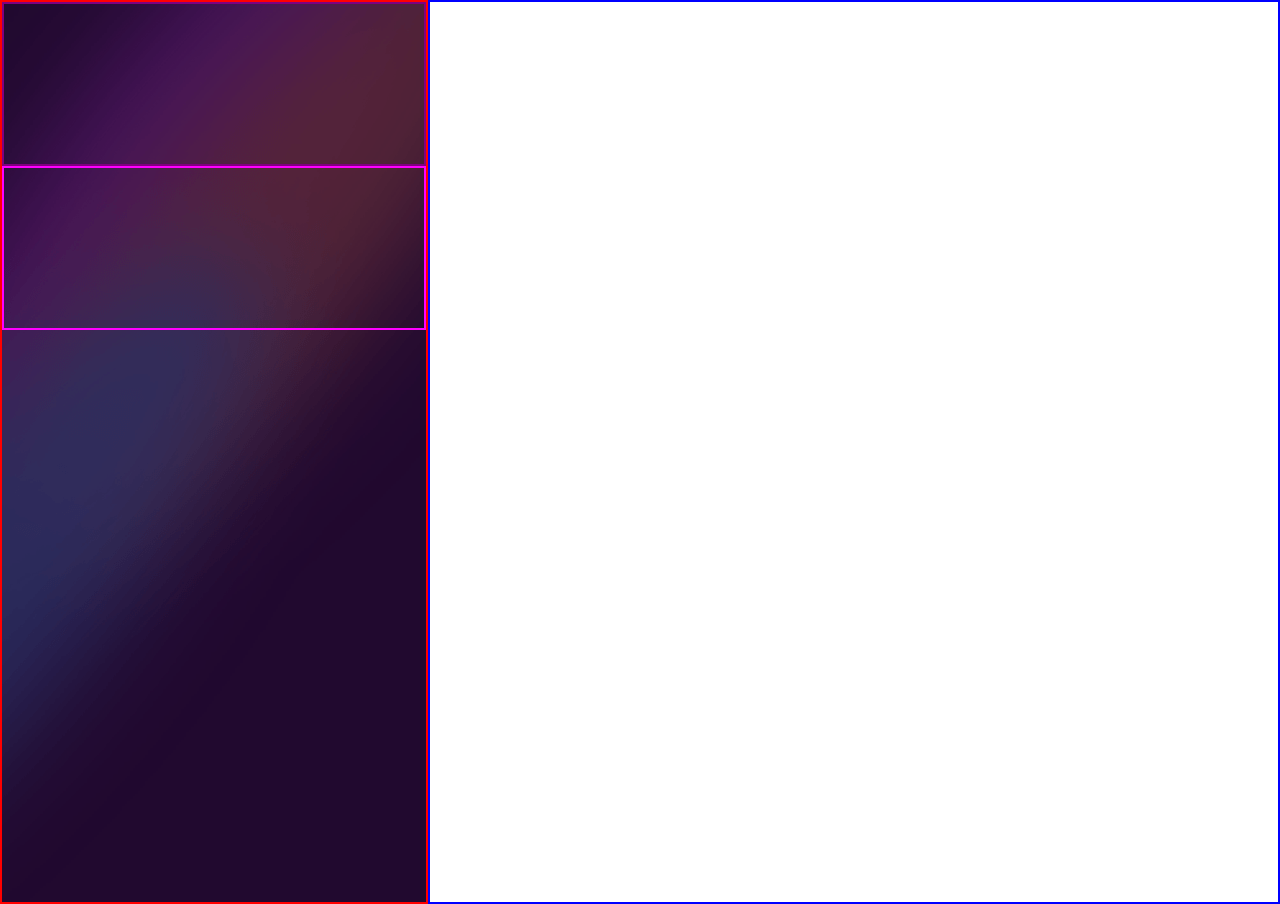
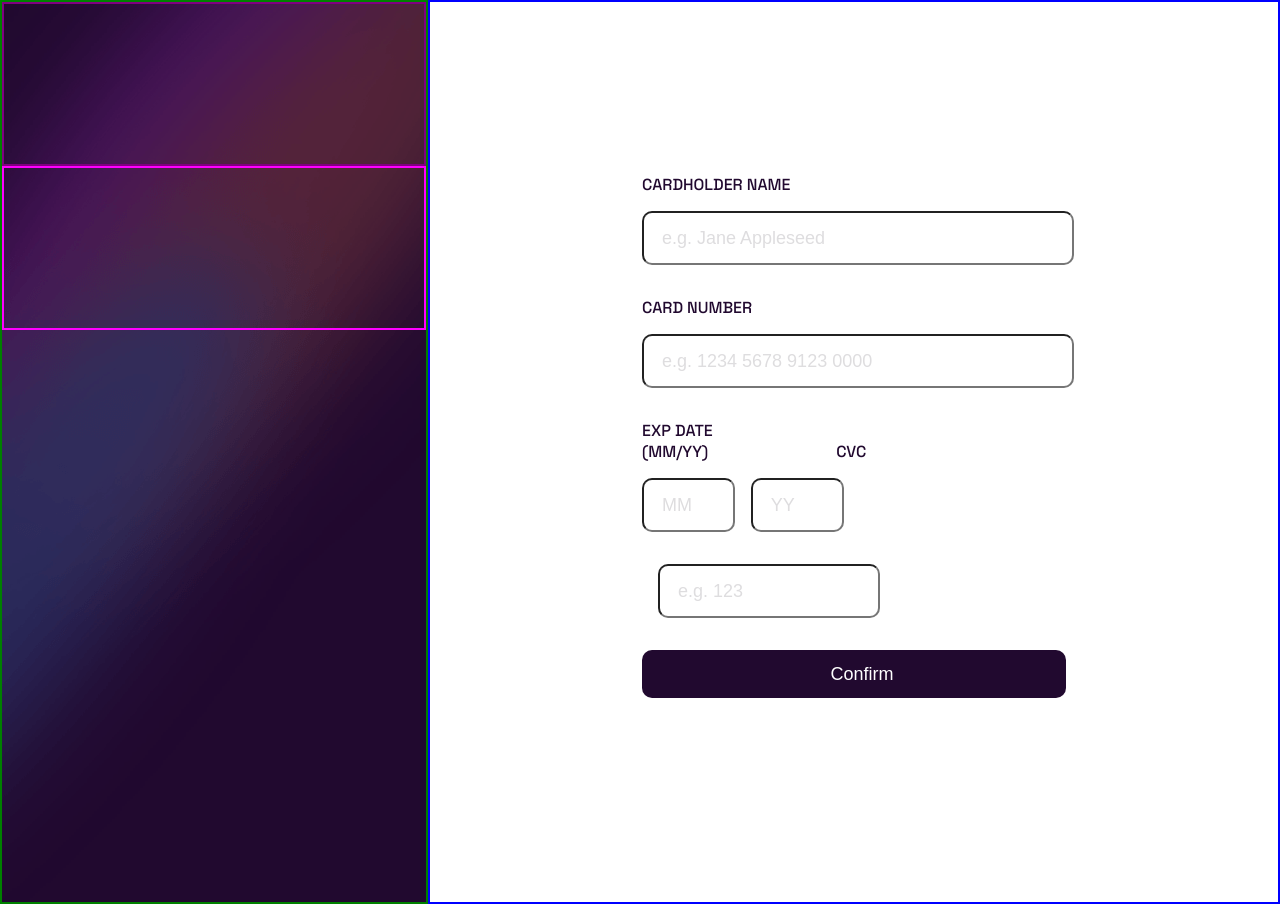
Before and after one commit to johnj422/project-details, a React (Create React App) app: page / in a window 1280 px wide. Built offline with nearby package versions, Linux system fonts and the light colour scheme.

Commit message:
Form designed

```diff
--- a/public/index.html
+++ b/public/index.html
@@ -1,14 +1,15 @@
 <!DOCTYPE html>
 <html lang="en">
+
 <head>
   <meta charset="utf-8" />
   <link rel="icon" href="%PUBLIC_URL%/favicon.ico" />
+  <link rel="preconnect" href="https://fonts.googleapis.com">
+  <link rel="preconnect" href="https://fonts.gstatic.com" crossorigin>
+  <link href="https://fonts.googleapis.com/css2?family=Space+Grotesk:wght@400;500&display=swap" rel="stylesheet">
   <meta name="viewport" content="width=device-width, initial-scale=1" />
   <meta name="theme-color" content="#000000" />
-    <meta
-      name="description"
-      content="Web site created using create-react-app"
-    />
+  <meta name="description" content="Web site created using create-react-app" />
   <link rel="apple-touch-icon" href="%PUBLIC_URL%/logo192.png" />
   <!--
       manifest.json provides metadata used when your web app is installed on a
@@ -26,6 +27,7 @@
     -->
   <title>React App</title>
 </head>
+
 <body>
   <noscript>You need to enable JavaScript to run this app.</noscript>
   <div id="root"></div>
@@ -40,4 +42,5 @@
       To create a production bundle, use `npm run build` or `yarn build`.
     -->
 </body>
+
 </html>
--- a/src/App.css
+++ b/src/App.css
@@ -1,5 +1,15 @@
+:root {
+  --main-bg-color: green;
+  --white: hsl(0, 0%, 100%);
+  --lightGray: hsl(270, 3%, 87%);
+  --darkGray: hsl(279, 6%, 55%);
+  --darkViolet: hsl(278, 68%, 11%);
+  --gradientBorder: hsl(249, 99%, 64%) to hsl(278, 94%, 30%);
+  --errors: hsl(0, 100%, 66%);
+}
 .App {
-  text-align: center;
+  font-family: 'Space Grotesk', sans-serif;
+  font-weight: 500;
   display: flex;
   flex-direction: row;
   width: 100%;
@@ -7,7 +17,7 @@
 }
 
 .left-container{
-  border: 2px solid red;
+  border: 2px solid var(--main-bg-color);
   display: flex;
   flex-direction: column;
   height: 100%;
@@ -25,7 +35,78 @@
 .right-container{
   border: 2px solid blue;
   display: flex;
-  flex-direction: column;
+  flex-direction:column;
+  justify-content: center;
   height: 100%;
   width: 66.6666%;
 }
+.form{
+  border: none;
+  display: flex;
+  flex-direction:column;
+  align-items: flex-start;
+  align-self: center;
+  width: 50%;
+  margin-left: rem;
+}
+.info{
+  display: flex;
+  flex-direction: column;
+  justify-content:space-evenly;
+  align-items: flex-start;
+  width: 100%;
+  margin: 0;
+  padding: 0;
+}
+.info-labels{
+  margin: 0;
+  padding: 0 0 1rem 0;
+  align-items: flex-start;
+}
+.info label{
+  padding-right: 8rem;
+
+
+}
+.info-container{
+  margin: 0;
+  color: var(--lightGray);
+}
+.month{
+  width: 20%;
+  margin-right: 1rem;
+  color: var(--lightGray);
+}
+.year{
+  width: 20%;
+  margin-right: 1rem;
+}
+.cvc{
+  margin-left: 1rem;
+  width: 214px;
+
+}
+label{
+  padding-bottom: 1rem;
+  color: var(--darkViolet);
+}
+input{
+  width: 100%;
+  margin-bottom: 2rem;
+  border: 5px solid var(hsl(0, 100%, 66%));
+  height: 3rem;
+  border-radius: 10px;
+  text-indent: 1rem;
+  font-size: 18px;
+  color: var(--darkViolet);
+}
+input::placeholder{
+  color: var(--lightGray);
+}
+
+.button{
+  border: none;
+  width: 100%;
+  background-color: var(--darkViolet);
+  color: var(--white);
+}
--- a/src/App.js
+++ b/src/App.js
@@ -3,6 +3,12 @@ import React from "react";
 import { useForm } from "react-hook-form";
 
 function App() {
+
+  const { register, handleSubmit, watch, formState: { errors } } = useForm();
+  const onSubmit = data => console.log(data);
+
+  console.log(watch("example")); // watch input value by passing the name of it
+
   return (
     <div className="App">
       <div className='left-container'>
@@ -16,6 +22,32 @@ function App() {
       </div>
       <div className='right-container'>
 
+        <form className='form' onSubmit={handleSubmit(onSubmit)}>
+          {/* register your input into the hook by invoking the "register" function */}
+          <label>CARDHOLDER NAME</label>
+          <input placeholder="e.g. Jane Appleseed" {...register("example")} />
+          <label>CARD NUMBER</label>
+          {/* include validation with required or other standard HTML validation rules */}
+          <input placeholder='e.g. 1234 5678 9123 0000'{...register("exampleRequired", { required: true })} />
+          {/* errors will return when field validation fails  */}
+          <div className='info'>
+            <div className='info-labels'>
+              <label>EXP DATE (MM/YY)</label>
+              <label>CVC</label>
+
+            </div>
+            <div className='info-container'>
+
+              <input className='month' placeholder='MM'{...register("exampleRequired", { required: true })} />
+              <input className='year' placeholder='YY'{...register("exampleRequired", { required: true })} />
+              <input className='cvc' placeholder='e.g. 123'{...register("exampleRequired", { required: true })} />
+            </div>
+          </div>
+          {errors.exampleRequired && <span>This field is required</span>}
+
+          <input className='button' type="submit" value='Confirm'/>
+        </form>
+
       </div>
 
     </div>
```
Lines whose indentation alone changed are shown as unchanged.
